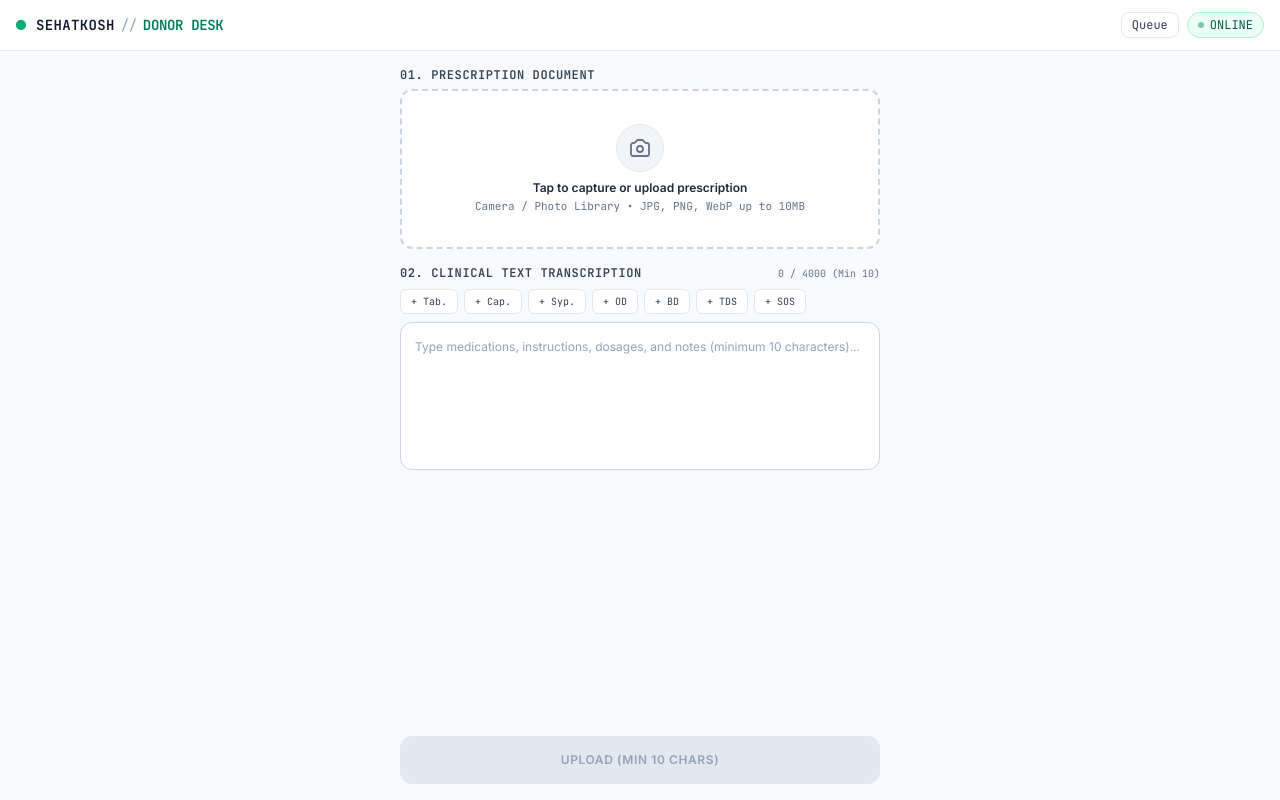
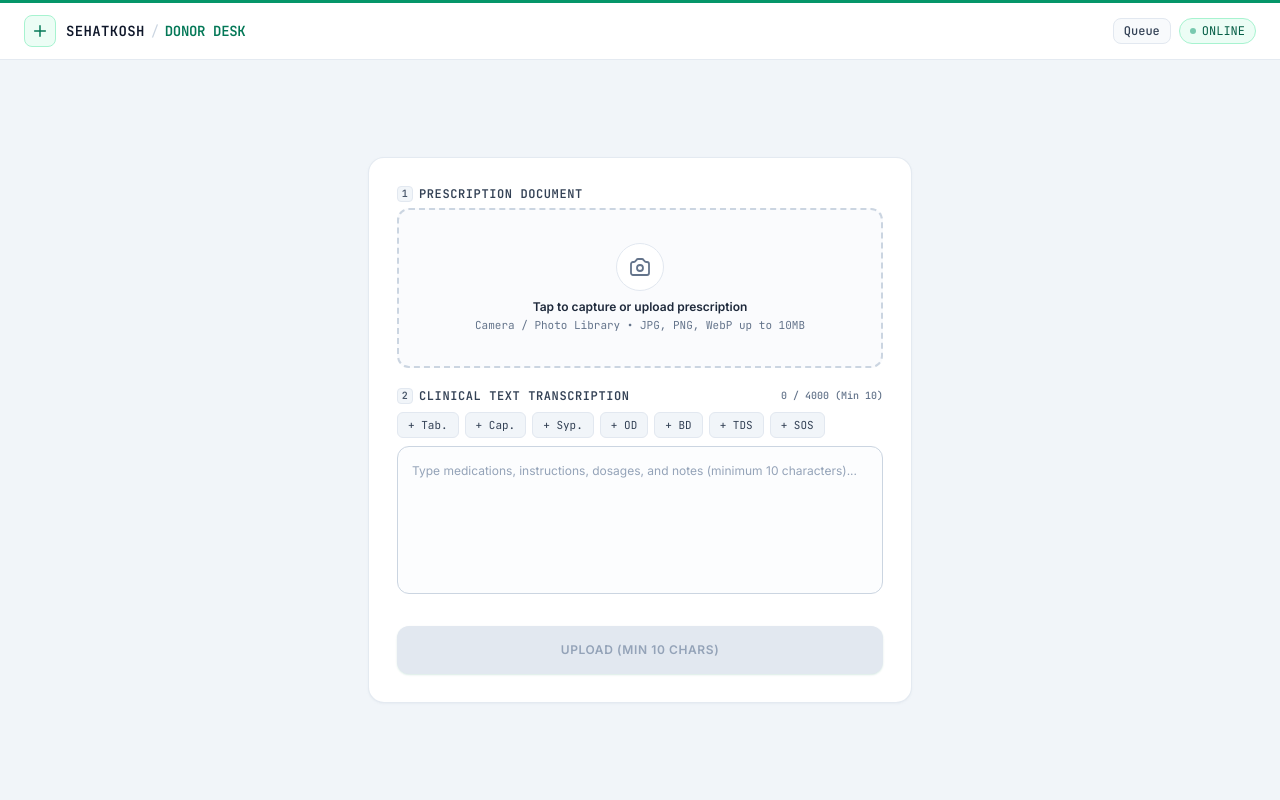
Before and after one commit to AHSANooo/SehatKosh-Donor-Web, a website built with Vite: page index.html in a window 1280 px wide. Built offline with nearby package versions, Linux system fonts and the light colour scheme; no server answers.

Commit message:
refactor: update donation interface UI layout and styling

```diff
--- a/index.html
+++ b/index.html
@@ -11,19 +11,20 @@
   <link href="https://fonts.googleapis.com/css2?family=Inter:wght@400;500;600;700&family=JetBrains+Mono:wght@400;500;600&display=swap" rel="stylesheet">
   <link rel="stylesheet" href="/src/style.css">
 </head>
-<body class="bg-slate-50 text-slate-900 min-h-[100dvh] flex flex-col font-sans antialiased selection:bg-emerald-100 selection:text-emerald-900 pb-[env(safe-area-inset-bottom)]">
+<body class="bg-slate-100 text-slate-900 min-h-[100dvh] flex flex-col font-sans antialiased selection:bg-emerald-100 selection:text-emerald-900 pb-[env(safe-area-inset-bottom)]">
 
-  <!-- Clinical Header -->
-  <header class="border-b border-slate-200/90 px-4 py-3 flex items-center justify-between bg-white/95 backdrop-blur sticky top-0 z-30 shadow-xs">
+  <!-- Clinical Header with Emerald Accent Line -->
+  <header class="border-t-[3px] border-t-emerald-600 border-b border-slate-200/90 px-4 sm:px-6 py-3 flex items-center justify-between bg-white shadow-xs sticky top-0 z-30">
     <div class="flex items-center space-x-2.5">
-      <div class="relative flex items-center justify-center">
-        <div class="h-2.5 w-2.5 rounded-full bg-emerald-600"></div>
-        <div class="h-2.5 w-2.5 rounded-full bg-emerald-500 animate-ping absolute opacity-60"></div>
+      <div class="h-8 w-8 rounded-lg bg-emerald-50 border border-emerald-200 flex items-center justify-center text-emerald-700 shadow-2xs">
+        <svg class="w-4 h-4" fill="none" stroke="currentColor" viewBox="0 0 24 24">
+          <path stroke-linecap="round" stroke-linejoin="round" stroke-width="2.2" d="M12 4v16m8-8H4" />
+        </svg>
       </div>
       <div>
         <h1 class="font-bold tracking-tight text-xs md:text-sm text-slate-900 font-mono flex items-center gap-1.5">
           <span class="tracking-wide">SEHATKOSH</span>
-          <span class="text-slate-400 font-normal">//</span>
+          <span class="text-slate-300 font-normal">/</span>
           <span class="text-emerald-700 font-semibold">DONOR DESK</span>
         </h1>
       </div>
@@ -31,46 +32,47 @@
     <div class="flex items-center space-x-2">
       <button
         id="queue-pill-btn"
-        class="text-xs px-2.5 py-1 rounded-lg border border-slate-200 bg-white hover:bg-slate-50 text-slate-700 font-mono flex items-center gap-1.5 transition shadow-2xs active:scale-95 touch-manipulation"
+        class="text-xs px-2.5 py-1 rounded-lg border border-slate-200 bg-slate-50 hover:bg-slate-100 text-slate-700 font-mono flex items-center gap-1.5 transition shadow-2xs active:scale-95 touch-manipulation font-medium"
         title="View Offline Queue"
         type="button"
       >
         <span>Queue</span>
         <span id="queue-count-badge" class="hidden px-1.5 py-0.2 bg-amber-500 text-white text-[10px] font-bold rounded-full">0</span>
       </button>
-      <div id="network-pill" class="text-xs px-2.5 py-1 rounded-full border border-emerald-200 text-emerald-800 bg-emerald-50 font-mono flex items-center gap-1.5 transition cursor-default">
+      <div id="network-pill" class="text-xs px-2.5 py-1 rounded-full border border-emerald-200 text-emerald-800 bg-emerald-50 font-mono flex items-center gap-1.5 transition shadow-2xs cursor-default font-medium">
         <span class="w-1.5 h-1.5 rounded-full bg-emerald-600 animate-pulse"></span> ONLINE
       </div>
     </div>
   </header>
 
   <!-- Notification Banner -->
-  <div id="alert-banner" class="hidden mx-4 mt-3 max-w-lg md:mx-auto w-auto">
+  <div id="alert-banner" class="hidden mx-4 mt-3 max-w-xl md:mx-auto w-auto">
     <div class="flex items-center justify-between w-full">
       <span id="alert-message" class="font-medium text-xs leading-relaxed"></span>
       <button id="close-alert-btn" class="text-slate-400 hover:text-slate-700 text-base ml-2 font-bold p-1 leading-none">&times;</button>
     </div>
   </div>
 
-  <!-- Main Viewport -->
-  <main class="flex-1 w-full max-w-lg mx-auto p-4 flex flex-col justify-between">
-    <form id="donation-form" class="space-y-4 flex-1 flex flex-col justify-between">
+  <!-- Main Viewport (Centered, Elevated Clinical Card) -->
+  <main class="flex-1 w-full max-w-xl mx-auto px-4 py-5 sm:py-8 flex flex-col justify-center">
+    <div class="bg-white rounded-2xl border border-slate-200/90 shadow-sm shadow-slate-200/70 p-5 sm:p-7 transition-all">
+      <form id="donation-form" class="space-y-5 flex flex-col">
 
-      <div class="space-y-4">
         <!-- 01. Prescription Document Upload -->
         <div>
           <div class="flex items-center justify-between mb-1.5">
-            <label class="block text-xs font-mono uppercase tracking-wider text-slate-700 font-semibold">
-              01. Prescription Document
+            <label class="text-xs font-mono uppercase tracking-wider text-slate-700 font-semibold flex items-center gap-1.5">
+              <span class="w-4 h-4 rounded bg-slate-100 border border-slate-200 text-slate-600 inline-flex items-center justify-center text-[10px] font-bold">1</span>
+              <span>Prescription Document</span>
             </label>
-            <span id="image-meta-badge" class="hidden text-[10px] font-mono text-emerald-700 bg-emerald-50 border border-emerald-200 px-2 py-0.5 rounded-md">
+            <span id="image-meta-badge" class="hidden text-[10px] font-mono text-emerald-700 bg-emerald-50 border border-emerald-200 px-2 py-0.5 rounded-md font-medium">
               Ready
             </span>
           </div>
 
           <div
             id="drop-zone"
-            class="border-2 border-dashed border-slate-300 hover:border-emerald-500 rounded-xl p-4 text-center cursor-pointer transition-all duration-200 bg-white hover:bg-emerald-50/20 flex flex-col items-center justify-center min-h-[160px] relative overflow-hidden group shadow-xs"
+            class="border-2 border-dashed border-slate-300 hover:border-emerald-500 rounded-xl p-4 text-center cursor-pointer transition-all duration-200 bg-slate-50/70 hover:bg-emerald-50/20 flex flex-col items-center justify-center min-h-[160px] relative overflow-hidden group shadow-2xs"
           >
             <!-- Native Camera & File Input -->
             <input
@@ -95,8 +97,8 @@
 
             <!-- Upload Prompt -->
             <div id="upload-prompt" class="space-y-2 py-2">
-              <div class="w-12 h-12 rounded-full bg-slate-100 flex items-center justify-center mx-auto border border-slate-200 group-hover:border-emerald-300 group-hover:bg-emerald-50/50 group-hover:scale-105 transition">
-                <svg class="w-6 h-6 text-slate-500 group-hover:text-emerald-600 transition" fill="none" stroke="currentColor" viewBox="0 0 24 24">
+              <div class="w-12 h-12 rounded-full bg-white shadow-xs border border-slate-200 flex items-center justify-center mx-auto text-slate-500 group-hover:text-emerald-600 group-hover:border-emerald-300 group-hover:scale-105 transition">
+                <svg class="w-6 h-6" fill="none" stroke="currentColor" viewBox="0 0 24 24">
                   <path stroke-linecap="round" stroke-linejoin="round" stroke-width="1.8" d="M3 9a2 2 0 012-2h.93a2 2 0 001.664-.89l.812-1.22A2 2 0 0110.07 4h3.86a2 2 0 011.664.89l.812 1.22A2 2 0 0018.07 7H19a2 2 0 012 2v9a2 2 0 01-2 2H5a2 2 0 01-2-2V9z" />
                   <path stroke-linecap="round" stroke-linejoin="round" stroke-width="1.8" d="M15 13a3 3 0 11-6 0 3 3 0 016 0z" />
                 </svg>
@@ -110,26 +112,27 @@
         </div>
 
         <!-- 02. Clinical Text Transcription -->
-        <div class="flex-1 flex flex-col space-y-1.5">
+        <div class="space-y-1.5">
           <div class="flex items-center justify-between">
-            <label class="block text-xs font-mono uppercase tracking-wider text-slate-700 font-semibold">
-              02. Clinical Text Transcription
+            <label class="text-xs font-mono uppercase tracking-wider text-slate-700 font-semibold flex items-center gap-1.5">
+              <span class="w-4 h-4 rounded bg-slate-100 border border-slate-200 text-slate-600 inline-flex items-center justify-center text-[10px] font-bold">2</span>
+              <span>Clinical Text Transcription</span>
             </label>
-            <span id="char-counter" class="text-[10px] font-mono text-slate-500">0 / 4000 (Min 10)</span>
+            <span id="char-counter" class="text-[10px] font-mono text-slate-500 font-medium">0 / 4000 (Min 10)</span>
           </div>
 
           <!-- Quick Clinical Tags -->
           <div class="flex flex-wrap gap-1.5 py-0.5">
-            <button type="button" data-tag="Tab." class="clinical-chip text-[10px] font-mono px-2.5 py-1 rounded-md bg-white hover:bg-slate-100 text-slate-700 border border-slate-200 transition shadow-2xs touch-manipulation">+ Tab.</button>
-            <button type="button" data-tag="Cap." class="clinical-chip text-[10px] font-mono px-2.5 py-1 rounded-md bg-white hover:bg-slate-100 text-slate-700 border border-slate-200 transition shadow-2xs touch-manipulation">+ Cap.</button>
-            <button type="button" data-tag="Syp." class="clinical-chip text-[10px] font-mono px-2.5 py-1 rounded-md bg-white hover:bg-slate-100 text-slate-700 border border-slate-200 transition shadow-2xs touch-manipulation">+ Syp.</button>
-            <button type="button" data-tag="OD (Once daily)" class="clinical-chip text-[10px] font-mono px-2.5 py-1 rounded-md bg-white hover:bg-slate-100 text-slate-700 border border-slate-200 transition shadow-2xs touch-manipulation">+ OD</button>
-            <button type="button" data-tag="BD (Twice daily)" class="clinical-chip text-[10px] font-mono px-2.5 py-1 rounded-md bg-white hover:bg-slate-100 text-slate-700 border border-slate-200 transition shadow-2xs touch-manipulation">+ BD</button>
-            <button type="button" data-tag="TDS (Thrice daily)" class="clinical-chip text-[10px] font-mono px-2.5 py-1 rounded-md bg-white hover:bg-slate-100 text-slate-700 border border-slate-200 transition shadow-2xs touch-manipulation">+ TDS</button>
-            <button type="button" data-tag="SOS" class="clinical-chip text-[10px] font-mono px-2.5 py-1 rounded-md bg-white hover:bg-slate-100 text-slate-700 border border-slate-200 transition shadow-2xs touch-manipulation">+ SOS</button>
+            <button type="button" data-tag="Tab." class="clinical-chip text-[11px] font-mono px-2.5 py-1 rounded-md bg-slate-100 hover:bg-slate-200/80 text-slate-700 border border-slate-200 transition shadow-2xs touch-manipulation">+ Tab.</button>
+            <button type="button" data-tag="Cap." class="clinical-chip text-[11px] font-mono px-2.5 py-1 rounded-md bg-slate-100 hover:bg-slate-200/80 text-slate-700 border border-slate-200 transition shadow-2xs touch-manipulation">+ Cap.</button>
+            <button type="button" data-tag="Syp." class="clinical-chip text-[11px] font-mono px-2.5 py-1 rounded-md bg-slate-100 hover:bg-slate-200/80 text-slate-700 border border-slate-200 transition shadow-2xs touch-manipulation">+ Syp.</button>
+            <button type="button" data-tag="OD (Once daily)" class="clinical-chip text-[11px] font-mono px-2.5 py-1 rounded-md bg-slate-100 hover:bg-slate-200/80 text-slate-700 border border-slate-200 transition shadow-2xs touch-manipulation">+ OD</button>
+            <button type="button" data-tag="BD (Twice daily)" class="clinical-chip text-[11px] font-mono px-2.5 py-1 rounded-md bg-slate-100 hover:bg-slate-200/80 text-slate-700 border border-slate-200 transition shadow-2xs touch-manipulation">+ BD</button>
+            <button type="button" data-tag="TDS (Thrice daily)" class="clinical-chip text-[11px] font-mono px-2.5 py-1 rounded-md bg-slate-100 hover:bg-slate-200/80 text-slate-700 border border-slate-200 transition shadow-2xs touch-manipulation">+ TDS</button>
+            <button type="button" data-tag="SOS" class="clinical-chip text-[11px] font-mono px-2.5 py-1 rounded-md bg-slate-100 hover:bg-slate-200/80 text-slate-700 border border-slate-200 transition shadow-2xs touch-manipulation">+ SOS</button>
           </div>
 
-          <div class="relative rounded-xl border border-slate-300 bg-white focus-within:border-emerald-600 focus-within:ring-2 focus-within:ring-emerald-600/15 transition shadow-2xs">
+          <div class="relative rounded-xl border border-slate-300 bg-slate-50/40 focus-within:bg-white focus-within:border-emerald-600 focus-within:ring-2 focus-within:ring-emerald-600/15 transition-all shadow-2xs">
             <textarea
               id="transcription-input"
               maxlength="4000"
@@ -143,13 +146,12 @@
             </div>
           </div>
         </div>
-      </div>
 
         <!-- Action Footer -->
-      <div class="pt-3 space-y-2">
+        <div class="pt-1 space-y-2">
           <!-- Progress Bar -->
           <div id="upload-progress-bar" class="hidden space-y-1">
-          <div class="flex justify-between text-[11px] font-mono text-emerald-700">
+            <div class="flex justify-between text-[11px] font-mono text-emerald-700 font-medium">
               <span id="upload-status-text">Uploading...</span>
             </div>
             <div class="w-full bg-slate-200 rounded-full h-1.5 overflow-hidden">
@@ -161,20 +163,21 @@
             type="submit"
             id="submit-btn"
             disabled
-          class="w-full min-h-[48px] bg-emerald-600 hover:bg-emerald-700 active:bg-emerald-800 disabled:bg-slate-200 disabled:text-slate-400 disabled:cursor-not-allowed font-semibold text-xs tracking-wider uppercase rounded-xl transition duration-150 flex items-center justify-center space-x-2 text-white shadow-xs touch-manipulation"
+            class="w-full min-h-[48px] bg-emerald-600 hover:bg-emerald-700 active:bg-emerald-800 disabled:bg-slate-200 disabled:text-slate-400 disabled:cursor-not-allowed font-semibold text-xs tracking-wider uppercase rounded-xl transition duration-150 flex items-center justify-center space-x-2 text-white shadow-sm shadow-emerald-700/15 touch-manipulation"
           >
             <span>Upload</span>
           </button>
         </div>
 
       </form>
+    </div>
   </main>
 
   <!-- Confirmation Modal -->
   <div id="confirmation-modal" class="hidden fixed inset-0 z-50 bg-slate-900/40 backdrop-blur-sm flex items-center justify-center p-4">
     <div class="bg-white border border-slate-200 rounded-2xl p-6 max-w-sm w-full space-y-5 shadow-2xl animate-in fade-in zoom-in-95 duration-150">
       <div class="text-center space-y-2">
-        <div class="w-12 h-12 bg-emerald-50 border border-emerald-200 rounded-full flex items-center justify-center mx-auto text-emerald-600">
+        <div class="w-12 h-12 bg-emerald-50 border border-emerald-200 rounded-full flex items-center justify-center mx-auto text-emerald-600 shadow-2xs">
           <svg class="w-6 h-6" fill="none" stroke="currentColor" viewBox="0 0 24 24">
             <path stroke-linecap="round" stroke-linejoin="round" stroke-width="2.2" d="M5 13l4 4L19 7" />
           </svg>
```
Also changed, not shown: dist/index.html. Lines whose indentation alone changed are shown as unchanged.
